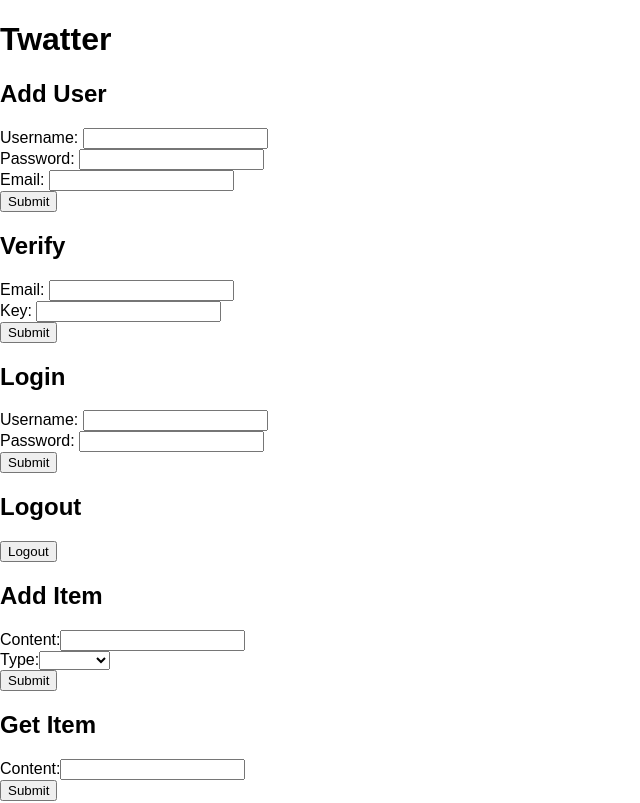
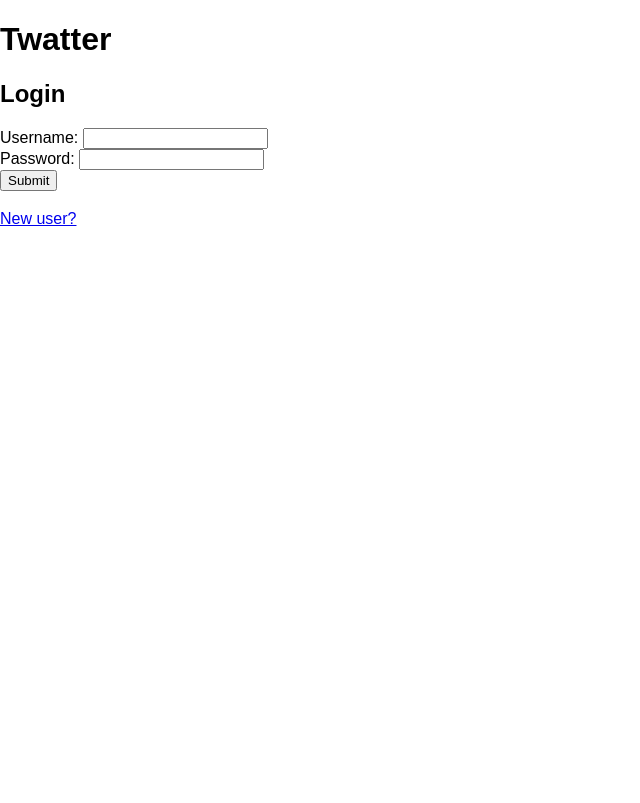
Before and after one commit to mszenczewski/twatter-frontend, a React (Create React App) app: page /twatter in a window 1280 px wide. Shown: the top 803 px of the page, without its empty margins (0-640 px from the left). Built offline with nearby package versions, Linux system fonts and the light colour scheme.

Commit message:
add react-router

```diff
--- a/package.json
+++ b/package.json
@@ -5,6 +5,7 @@
   "dependencies": {
     "react": "^16.11.0",
     "react-dom": "^16.11.0",
+    "react-router-dom": "^5.0.1",
     "react-scripts": "0.9.5"
   },
   "devDependencies": {},
--- a/src/App.js
+++ b/src/App.js
@@ -1,4 +1,5 @@
 import React, { Component } from 'react';
+import { BrowserRouter, Route, Switch } from 'react-router-dom';
 import './App.css';
 
 import LoginScreen from './components/LoginScreen'
@@ -9,21 +10,25 @@ import AddItemScreen from './components/AddItemScreen'
 import GetItemScreen from './components/GetItemScreen'
 import SearchScreen from './components/SearchScreen'
 
-class App extends Component {
+export default class App extends Component {
   render() {
     return (
-      <div>
-        <h1>Twatter</h1>
-        <AddUserScreen />
-        <VerifyScreen />
-        <LoginScreen />
-        <LogoutScreen />
-        <AddItemScreen />
-        <GetItemScreen />
-        <SearchScreen />
-      </div>
+      <BrowserRouter>
+        <div>
+          <h1>Twatter</h1>
+          <Switch>
+            <Route exact path="/twatter/" component={LoginScreen} />
+            <Route path="/twatter/adduser" component={AddUserScreen} />
+            <Route path="/twatter/verify" component={VerifyScreen} />
+            <Route path="/twatter/logout" component={LogoutScreen} />
+            <Route path="/twatter/additem" component={AddItemScreen} />
+            <Route path="/twatter/getitem" component={GetItemScreen} />
+            <Route path="/twatter/search" component={SearchScreen} />
+          </Switch>
+        </div>
+      </BrowserRouter>
     );
   }
 }
 
-export default App;
+// export default App;
--- a/src/components/AddItemScreen.js
+++ b/src/components/AddItemScreen.js
@@ -1,7 +1,7 @@
 import React, { Component } from 'react';
 import axios from 'axios';
 
-export class AddItemScreen extends Component {
+export default class AddItemScreen extends Component {
   state = {
     content: '',
     childType: 'none',
@@ -81,5 +81,3 @@ export class AddItemScreen extends Component {
     );
   }
 }
-
-export default AddItemScreen;
--- a/src/components/AddUserScreen.js
+++ b/src/components/AddUserScreen.js
@@ -1,7 +1,7 @@
 import React, { Component } from 'react';
 import axios from 'axios';
 
-export class AddUserScreen extends Component {
+export default class AddUserScreen extends Component {
   state = {
     username: '',
     password: '',
@@ -92,5 +92,3 @@ export class AddUserScreen extends Component {
     );
   }
 }
-
-export default AddUserScreen;
--- a/src/components/GetItemScreen.js
+++ b/src/components/GetItemScreen.js
@@ -1,7 +1,7 @@
 import React, { Component } from 'react';
 import axios from 'axios';
 
-export class GetItemScreen extends Component {
+export default class GetItemScreen extends Component {
   state = {
     id: '',
     response: ''
@@ -54,5 +54,3 @@ export class GetItemScreen extends Component {
     );
   }
 }
-
-export default GetItemScreen;
--- a/src/components/LoginScreen.js
+++ b/src/components/LoginScreen.js
@@ -1,7 +1,8 @@
 import React, { Component } from 'react';
+import { Link } from 'react-router-dom';
 import axios from 'axios';
 
-export class LoginScreen extends Component {
+export default class LoginScreen extends Component {
   state = {
     username: '',
     password: '',
@@ -70,9 +71,8 @@ export class LoginScreen extends Component {
           <button>Submit</button>
         </form>
         <h3>{this.state.response}</h3>
+        <Link to="/twatter/adduser">New user?</Link>
       </div>
     );
   }
 }
-
-export default LoginScreen;
--- a/src/components/LogoutScreen.js
+++ b/src/components/LogoutScreen.js
@@ -1,7 +1,7 @@
 import React, { Component } from 'react';
 import axios from 'axios';
 
-export class LogoutScreen extends Component {
+export default class LogoutScreen extends Component {
   state = {
     response: ''
   };
@@ -37,5 +37,3 @@ export class LogoutScreen extends Component {
     );
   }
 }
-
-export default LogoutScreen;
--- a/src/components/SearchScreen.js
+++ b/src/components/SearchScreen.js
@@ -1,7 +1,7 @@
 import React, { Component } from 'react';
 import axios from 'axios';
 
-export class SearchScreen extends Component {
+export default class SearchScreen extends Component {
   constructor(props) {
     super(props);
 
@@ -106,5 +106,3 @@ export class SearchScreen extends Component {
     );
   }
 }
-
-export default SearchScreen;
--- a/src/components/VerifyScreen.js
+++ b/src/components/VerifyScreen.js
@@ -1,7 +1,7 @@
 import React, { Component } from 'react';
 import axios from 'axios';
 
-export class VerifyScreen extends Component {
+export default class VerifyScreen extends Component {
   state = {
     email: '',
     key: '',
@@ -75,5 +75,3 @@ export class VerifyScreen extends Component {
     );
   }
 }
-
-export default VerifyScreen;
```
